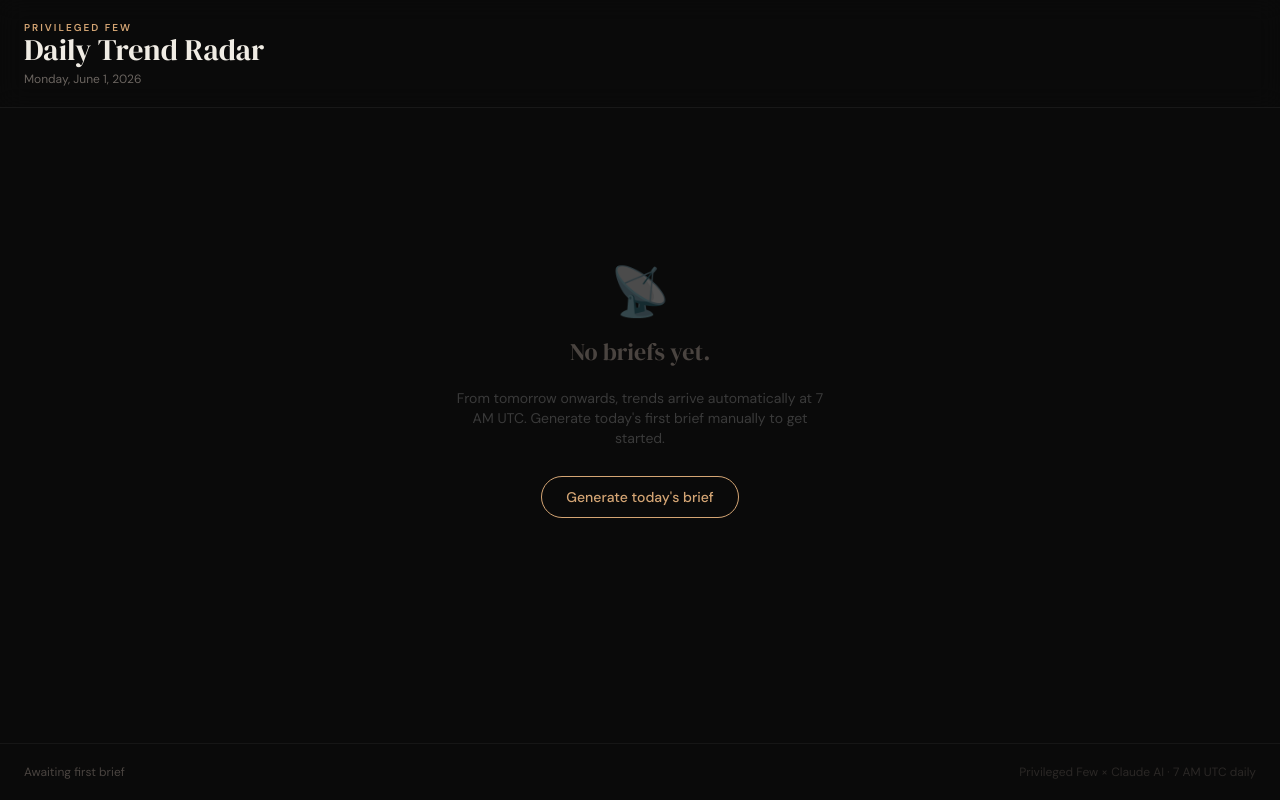
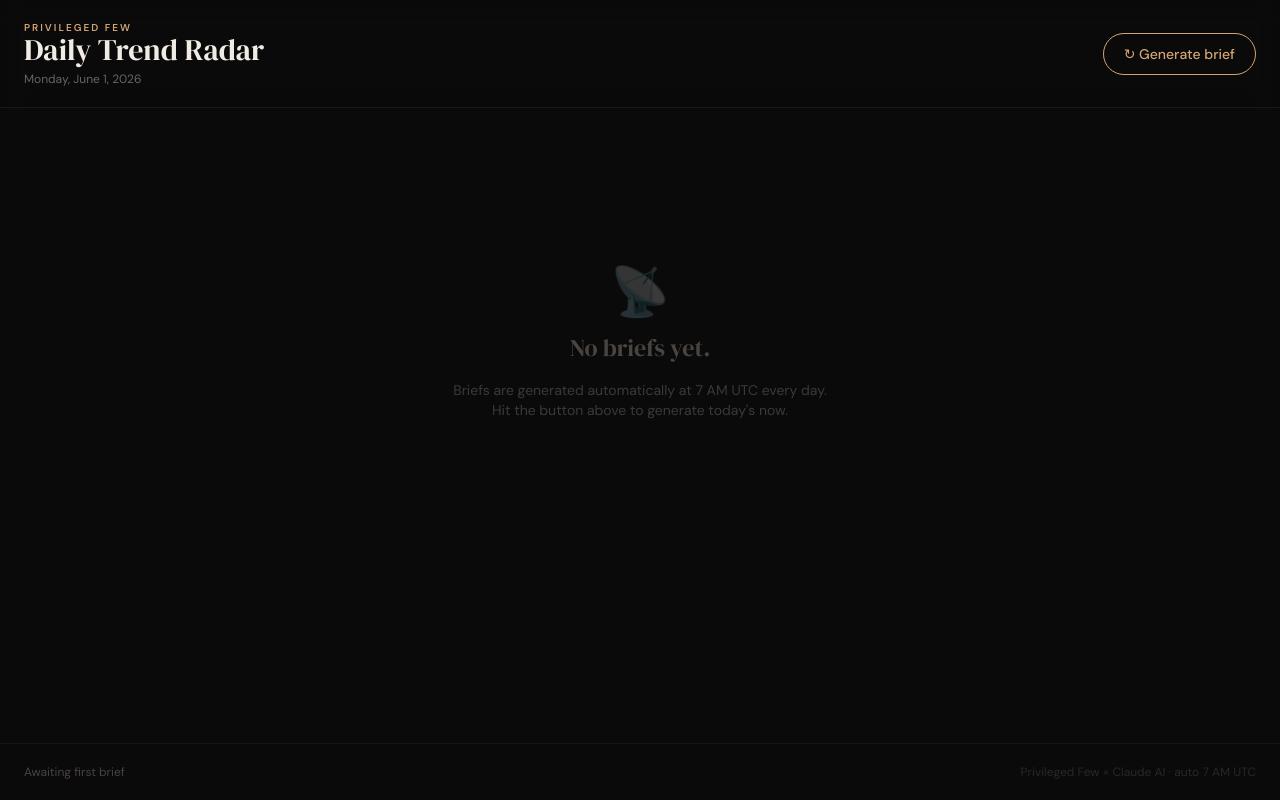
Before and after one commit to romankostin25-code/privileged-few-radar, a Next.js app: page / in a window 1280 px wide. Built offline with nearby package versions, Linux system fonts and the light colour scheme.

Commit message:
feat: permanent Generate brief button in header, works any time not just first run

```diff
--- a/app/page.tsx
+++ b/app/page.tsx
@@ -32,7 +32,7 @@ export default function HomePage() {
   const [selectedDate, setSelectedDate] = useState<string | null>(null)
   const [loading, setLoading] = useState(true)
   const [seeding, setSeeding] = useState(false)
-  const [error, setError] = useState<string | null>(null)
+  const [seedError, setSeedError] = useState<string | null>(null)
   const [calendarOpen, setCalendarOpen] = useState(false)
 
   const filteredTrends = useMemo(
@@ -42,45 +42,44 @@ export default function HomePage() {
 
   const loadDay = useCallback(async (date: string) => {
     setLoading(true)
-    setError(null)
     try {
       const res = await fetch(`/api/history?date=${date}`)
       const data = await res.json()
-      if (data.snapshot?.trends) {
-        setTrends(data.snapshot.trends)
+      setTrends(data.snapshot?.trends ?? [])
       setSelectedDate(date)
       setActiveFilter('all')
-      } else {
+    } catch {
       setTrends([])
       setSelectedDate(date)
-      }
-    } catch {
-      setError('Failed to load this day\'s trends.')
     } finally {
       setLoading(false)
     }
   }, [])
 
+  const refreshDates = useCallback(async (): Promise<string[]> => {
+    try {
+      const res = await fetch('/api/history')
+      const data = await res.json()
+      const dates: string[] = data.dates ?? []
+      setHistoryDates(dates)
+      return dates
+    } catch {
+      return []
+    }
+  }, [])
+
   // On mount: load index then auto-select most recent day
   useEffect(() => {
-    fetch('/api/history')
-      .then(r => r.json())
-      .then(data => {
-        const dates: string[] = data.dates ?? []
-        setHistoryDates(dates)
-        if (dates.length > 0) {
-          loadDay(dates[0]) // dates[0] is most recent (sorted newest-first)
-        } else {
-          setLoading(false)
-        }
+    refreshDates().then(dates => {
+      if (dates.length > 0) loadDay(dates[0])
+      else setLoading(false)
     })
-      .catch(() => setLoading(false))
-  }, [loadDay])
+  }, [refreshDates, loadDay])
 
-  // One-time manual seed (used only when KV has no data yet)
-  async function seedToday() {
+  // Manual trigger — works any time, not just on first run
+  async function generateBrief() {
+    setSeedError(null)
     setSeeding(true)
-    setError(null)
     const controller = new AbortController()
     const timeout = setTimeout(() => controller.abort(), 90_000)
     try {
@@ -90,23 +89,28 @@ export default function HomePage() {
       try {
         data = JSON.parse(text)
       } catch {
-        // Vercel returns plain text on timeout/infra errors
-        if (text.toLowerCase().includes('timeout') || text.toLowerCase().includes('duration')) {
-          throw new Error('Function timed out. This app requires Vercel Pro (300s limit) — Hobby plan allows only 10s. Upgrade at vercel.com/upgrade.')
+        throw new Error(
+          text.toLowerCase().includes('timeout') || text.toLowerCase().includes('duration')
+            ? 'Function timed out — check Vercel function logs.'
+            : 'Server error — verify ANTHROPIC_API_KEY is set in Vercel env vars.'
+        )
       }
-        throw new Error('Server error — check that ANTHROPIC_API_KEY is set in Vercel environment variables.')
+      if (!res.ok || data.error) throw new Error(data.error ?? 'Generation failed')
+      clearTimeout(timeout)
+      const dates = await refreshDates()
+      const date = data.date ?? todayISO()
+      if (!historyDates.includes(date) && dates.length > 0) {
+        // already updated via refreshDates
       }
-      if (!res.ok || data.error) throw new Error(data.error ?? 'Seed failed')
-      clearTimeout(timeout)
-      setSeeding(false)
-      setHistoryDates([data.date ?? ''])
-      if (data.date) loadDay(data.date)
+      await loadDay(date)
     } catch (err) {
       clearTimeout(timeout)
-      const msg = err instanceof Error
-        ? (err.name === 'AbortError' ? 'Request timed out after 90s. Check Vercel function logs for the error.' : err.message)
-        : 'Seed failed'
-      setError(msg)
+      setSeedError(
+        err instanceof Error
+          ? (err.name === 'AbortError' ? 'Timed out after 90s — check Vercel logs.' : err.message)
+          : 'Generation failed'
+      )
+    } finally {
       setSeeding(false)
     }
   }
@@ -120,6 +124,7 @@ export default function HomePage() {
   function goNext() { if (hasNext) loadDay(historyDates[dateIndex - 1]) }
 
   const isToday = selectedDate === todayISO()
+  const hasData = trends.length > 0
   const today = new Date().toLocaleDateString('en-US', {
     weekday: 'long', month: 'long', day: 'numeric', year: 'numeric',
   })
@@ -130,7 +135,8 @@ export default function HomePage() {
         {/* Header */}
         <header className="border-b border-[rgba(255,255,255,0.06)] bg-[#0a0a0a]/80 backdrop-blur-md sticky top-0 z-40">
           <div className="max-w-7xl mx-auto px-6 py-5">
-            <div className="flex items-end justify-between gap-4 flex-wrap">
+            <div className="flex items-center justify-between gap-4 flex-wrap">
+              {/* Title */}
               <div>
                 <p className="text-[10px] font-semibold tracking-[0.2em] uppercase text-[#d4a574]">
                   Privileged Few
@@ -144,13 +150,15 @@ export default function HomePage() {
                 <p className="text-xs text-[#6b6560] mt-1.5">{today}</p>
               </div>
 
-              {/* Date navigator */}
+              {/* Right controls */}
+              <div className="flex items-center gap-3 flex-wrap">
+                {/* Date navigator — only when history exists */}
                 {historyDates.length > 0 && (
                   <div className="flex items-center gap-2">
                     <button
                       onClick={goPrev}
-                    disabled={!hasPrev || loading}
-                    className="w-8 h-8 flex items-center justify-center rounded-full border border-[rgba(255,255,255,0.1)] text-[#6b6560] hover:text-[#d4a574] hover:border-[rgba(212,165,116,0.4)] transition-all disabled:opacity-20 disabled:cursor-not-allowed text-base"
+                      disabled={!hasPrev || loading || seeding}
+                      className="w-8 h-8 flex items-center justify-center rounded-full border border-[rgba(255,255,255,0.1)] text-[#6b6560] hover:text-[#d4a574] hover:border-[rgba(212,165,116,0.4)] transition-all disabled:opacity-20 disabled:cursor-not-allowed"
                       title="Older"
                     >
                       ‹
@@ -161,39 +169,55 @@ export default function HomePage() {
                       className="flex items-center gap-2 px-4 py-2 rounded-full border border-[rgba(255,255,255,0.1)] text-sm text-[#c8bfb4] hover:border-[rgba(212,165,116,0.4)] hover:text-[#d4a574] transition-all"
                     >
                       <span className="text-[#d4a574] text-xs">📅</span>
-                    {selectedDate ? (
-                      <span>
-                        {isToday ? 'Today' : fmtDateShort(selectedDate)}
-                      </span>
-                    ) : (
-                      <span className="text-[#6b6560]">Select date</span>
-                    )}
+                      <span>{selectedDate ? (isToday ? 'Today' : fmtDateShort(selectedDate)) : 'Select date'}</span>
                     </button>
 
                     <button
                       onClick={goNext}
-                    disabled={!hasNext || loading}
-                    className="w-8 h-8 flex items-center justify-center rounded-full border border-[rgba(255,255,255,0.1)] text-[#6b6560] hover:text-[#d4a574] hover:border-[rgba(212,165,116,0.4)] transition-all disabled:opacity-20 disabled:cursor-not-allowed text-base"
+                      disabled={!hasNext || loading || seeding}
+                      className="w-8 h-8 flex items-center justify-center rounded-full border border-[rgba(255,255,255,0.1)] text-[#6b6560] hover:text-[#d4a574] hover:border-[rgba(212,165,116,0.4)] transition-all disabled:opacity-20 disabled:cursor-not-allowed"
                       title="Newer"
                     >
                       ›
                     </button>
                   </div>
                 )}
+
+                {/* Generate brief button — always visible */}
+                <button
+                  onClick={generateBrief}
+                  disabled={seeding || loading}
+                  className="flex items-center gap-2 px-5 py-2.5 rounded-full border border-[#d4a574] text-[#d4a574] text-sm font-medium hover:bg-[rgba(212,165,116,0.12)] transition-all disabled:opacity-50 disabled:cursor-not-allowed"
+                >
+                  {seeding ? (
+                    <>
+                      <span className="w-3.5 h-3.5 rounded-full border-2 border-[rgba(212,165,116,0.3)] border-t-[#d4a574] animate-spin" />
+                      Generating...
+                    </>
+                  ) : (
+                    <>↻ Generate brief</>
+                  )}
+                </button>
               </div>
+            </div>
+
+            {/* Seed error banner */}
+            {seedError && (
+              <div className="mt-3 px-4 py-2.5 rounded-lg bg-red-950/40 border border-red-900/50 flex items-start justify-between gap-3">
+                <p className="text-xs text-red-400 leading-relaxed">{seedError}</p>
+                <button onClick={() => setSeedError(null)} className="text-red-600 hover:text-red-400 text-sm shrink-0">×</button>
+              </div>
+            )}
           </div>
         </header>
 
         <main className="max-w-7xl mx-auto px-6 py-8 flex-1 w-full">
 
-          {/* Date label for non-today views */}
-          {selectedDate && !isToday && !loading && trends.length > 0 && (
+          {/* Date label for past-day views */}
+          {selectedDate && !isToday && !loading && hasData && (
             <div className="mb-6 flex items-center gap-3">
               <div className="h-px flex-1 bg-[rgba(255,255,255,0.05)]" />
-              <p
-                className="text-sm text-[#6b6560] px-3"
-                style={{ fontFamily: '"DM Serif Display", Georgia, serif' }}
-              >
+              <p className="text-sm text-[#6b6560] px-3" style={{ fontFamily: '"DM Serif Display", Georgia, serif' }}>
                 {fmtDateLong(selectedDate)}
               </p>
               <div className="h-px flex-1 bg-[rgba(255,255,255,0.05)]" />
@@ -201,88 +225,46 @@ export default function HomePage() {
           )}
 
           {/* Filter bar */}
-          {trends.length > 0 && !loading && (
+          {hasData && !loading && (
             <div className="mb-8">
-              <FilterBar active={activeFilter} onChange={setActiveFilter} disabled={loading} />
+              <FilterBar active={activeFilter} onChange={setActiveFilter} disabled={loading || seeding} />
             </div>
           )}
 
-          {/* Loading */}
-          {loading && (
+          {/* Full-screen scanning overlay — only when no data exists yet */}
+          {seeding && !hasData && (
             <div className="flex flex-col items-center justify-center py-32 gap-5">
               <div className="w-10 h-10 rounded-full border-2 border-[rgba(212,165,116,0.2)] border-t-[#d4a574] animate-spin" />
-              <p
-                className="text-xl text-[#d4a574]"
-                style={{ fontFamily: '"DM Serif Display", Georgia, serif' }}
-              >
-                Loading...
-              </p>
-            </div>
-          )}
-
-          {/* No data yet state */}
-          {!loading && !seeding && historyDates.length === 0 && (
-            <div className="flex flex-col items-center justify-center py-32 gap-5 text-center">
-              <span className="text-5xl opacity-30">📡</span>
-              <p
-                className="text-2xl text-[#4a4440]"
-                style={{ fontFamily: '"DM Serif Display", Georgia, serif' }}
-              >
-                No briefs yet.
-              </p>
-              <p className="text-sm text-[#3a3a3a] max-w-sm">
-                From tomorrow onwards, trends arrive automatically at 7 AM UTC.
-                Generate today's first brief manually to get started.
-              </p>
-              <button
-                onClick={seedToday}
-                className="mt-2 flex items-center gap-2 px-6 py-2.5 rounded-full border border-[#d4a574] text-[#d4a574] text-sm font-medium hover:bg-[rgba(212,165,116,0.12)] transition-all"
-              >
-                Generate today's brief
-              </button>
-            </div>
-          )}
-
-          {/* Seeding loader */}
-          {seeding && (
-            <div className="flex flex-col items-center justify-center py-32 gap-5">
-              <div className="w-10 h-10 rounded-full border-2 border-[rgba(212,165,116,0.2)] border-t-[#d4a574] animate-spin" />
-              <p
-                className="text-xl text-[#d4a574]"
-                style={{ fontFamily: '"DM Serif Display", Georgia, serif' }}
-              >
+              <p className="text-xl text-[#d4a574]" style={{ fontFamily: '"DM Serif Display", Georgia, serif' }}>
                 Scanning for today's cultural moments...
               </p>
               <p className="text-sm text-[#6b6560]">This takes 20–40 seconds</p>
             </div>
           )}
 
-          {/* Error */}
-          {error && !loading && (
-            <div className="flex flex-col items-center justify-center py-24 gap-4 text-center">
-              <span className="text-4xl">⚠️</span>
-              <p className="text-sm text-[#8a8278]">{error}</p>
-              {selectedDate && (
-                <button
-                  onClick={() => loadDay(selectedDate)}
-                  className="px-5 py-2 rounded-full border border-[rgba(212,165,116,0.4)] text-[#d4a574] text-sm hover:bg-[rgba(212,165,116,0.12)] transition-all"
-                >
-                  Try again
-                </button>
-              )}
+          {/* Loading */}
+          {loading && !seeding && (
+            <div className="flex flex-col items-center justify-center py-32 gap-5">
+              <div className="w-10 h-10 rounded-full border-2 border-[rgba(212,165,116,0.2)] border-t-[#d4a574] animate-spin" />
             </div>
           )}
 
-          {/* Empty day — has date but no snapshot */}
-          {!loading && !error && selectedDate && trends.length === 0 && historyDates.length > 0 && (
-            <div className="text-center py-20">
-              <p className="text-[#6b6560] text-sm">No data stored for this day.</p>
+          {/* No data yet */}
+          {!loading && !seeding && historyDates.length === 0 && (
+            <div className="flex flex-col items-center justify-center py-32 gap-4 text-center">
+              <span className="text-5xl opacity-20">📡</span>
+              <p className="text-2xl text-[#4a4440]" style={{ fontFamily: '"DM Serif Display", Georgia, serif' }}>
+                No briefs yet.
+              </p>
+              <p className="text-sm text-[#3a3a3a] max-w-sm">
+                Briefs are generated automatically at 7 AM UTC every day. Hit the button above to generate today's now.
+              </p>
             </div>
           )}
 
           {/* Trends grid */}
-          {!loading && trends.length > 0 && (
-            <>
+          {!loading && hasData && (
+            <div className={seeding ? 'opacity-40 pointer-events-none' : ''}>
               {filteredTrends.length === 0 ? (
                 <div className="text-center py-20">
                   <p className="text-[#6b6560] text-sm">No trends in this category.</p>
@@ -294,7 +276,7 @@ export default function HomePage() {
                   ))}
                 </div>
               )}
-            </>
+            </div>
           )}
         </main>
 
@@ -302,21 +284,19 @@ export default function HomePage() {
         <footer className="border-t border-[rgba(255,255,255,0.05)]">
           <div className="max-w-7xl mx-auto px-6 py-5 flex items-center justify-between gap-4 text-xs text-[#4a4440] flex-wrap">
             <span>
-              {trends.length > 0
+              {hasData
                 ? `${trends.length} trends · ${selectedDate ? fmtDateShort(selectedDate) : ''}`
                 : historyDates.length > 0
                 ? `${historyDates.length} day${historyDates.length !== 1 ? 's' : ''} archived`
                 : 'Awaiting first brief'}
             </span>
-            <span className="opacity-50">Privileged Few × Claude AI · 7 AM UTC daily</span>
+            <span className="opacity-50">Privileged Few × Claude AI · auto 7 AM UTC</span>
           </div>
         </footer>
       </div>
 
-      {/* Script modal */}
       <ScriptModal trend={selectedTrend} onClose={() => setSelectedTrend(null)} />
 
-      {/* Calendar modal */}
       {calendarOpen && (
         <CalendarPicker
           availableDates={historyDates}
```
Lines whose indentation alone changed are shown as unchanged.
